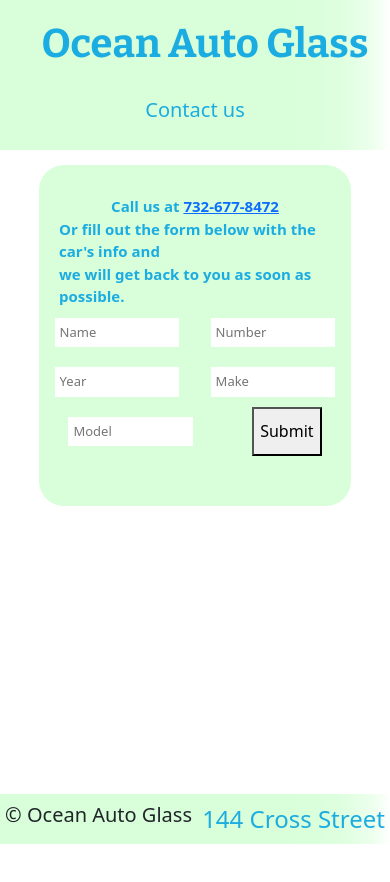
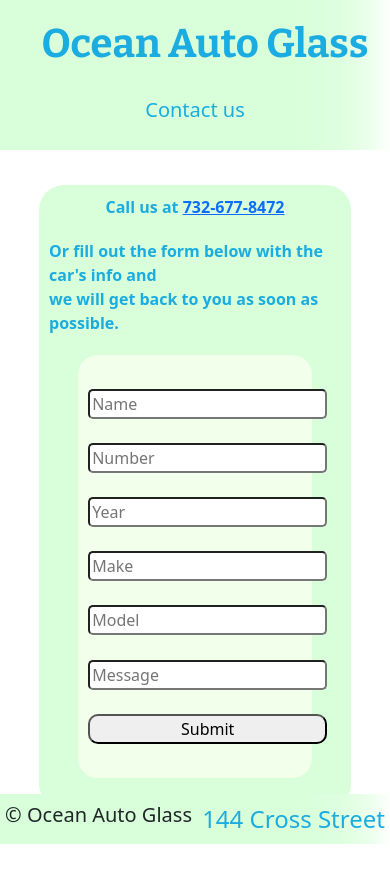
Before and after one commit to motty-mandel/ocean-auto-glass, a React (Vite) app in the folder client/: page /contact in a window 390 px wide. Shown: the top 882 px of the page. Before the commit the page ends 844 px from the top, so only its background shows below. Built offline with nearby package versions, Linux system fonts and the light colour scheme.

Commit message:
fixed the contact form

```diff
--- a/client/src/pages/Contact.jsx
+++ b/client/src/pages/Contact.jsx
@@ -2,6 +2,16 @@ import React from "react";
 import './contact.css';
 
 export default function Contact() {
+
+    const eraseNames = () => {
+        document.getElementById('name').value = '';
+        document.getElementById('number').value = '';
+        document.getElementById('year').value = '';
+        document.getElementById('make').value = '';
+        document.getElementById('model').value = '';
+        document.getElementById('message').value = '';
+    }
+
     return (
         <div className='contact'>
             <div className="formDiv">
@@ -9,12 +19,13 @@ export default function Contact() {
             <p>Or fill out the form below with the car's info and
                 <br />
                 we will get back to you as soon as possible.</p>
-            <form>
-                <input type="text" placeholder="Name" />
-                <input type="text" placeholder="Number" />
-                <input type="text" placeholder="Year" />
-                <input type="text" placeholder="Make" />
-                <input type="text" placeholder="Model" />
+            <form action="https://getform.io/f/4cbf3c77-b4f1-4502-ac06-d26cafe10df8" method="POST">
+                <input id="name" type="text" name="Name" placeholder="Name"/>
+                <input id="number" type="text" name="Number" placeholder="Number"/>
+                <input id="year" type="text" name="Year" placeholder="Year"/>
+                <input id="make" type="text" name="Make" placeholder="Make"/>
+                <input id="model" type="text" name="Model" placeholder="Model"/>
+                <input id="message" type="text" name="Message" placeholder="Message"/>
                 <button type="submit">Submit</button>
             </form>
             </div>
--- a/client/src/pages/contact.css
+++ b/client/src/pages/contact.css
@@ -2,59 +2,70 @@
     display: flex;
     flex-direction: column;
     align-items: center;
-    height: 100%;
+    justify-content: center;
+    height: calc(100vh - 150px);
 }
 
 .formDiv {
+    background-color: var(--secondary-color);
+    padding: 40px;
+    width: 50%;
+    height: 90%;
+    border-radius: 25px;
     display: flex;
     flex-direction: column;
     align-items: center;
-    width: 40%;
-    height: 100%;
-    margin-top: 15px;
-    padding: 30px 0 50px 0;
-    background-color: var(--secondary-color);
-    border-radius: 25px;
-}
-
-.formDiv form {
-    display: flex;
-    flex-direction: row;
-    justify-content: space-around;
-    flex-wrap: wrap;
-}
-
-.formDiv h2 {
-    color: var(--main-color);
-    font-size: 40px;
-    font-weight: bolder;
 }
 
 .formDiv p {
     color: var(--main-color);
-    font-size: 20px;
-    margin: 0 20px;
     font-weight: bolder;
+    margin-bottom: 20px;
 }
 
-.formDiv input {
+.formDiv form {
+    background-color: rgb(242, 255, 235);
+    display: flex;
+    flex-direction: row;
+    flex-wrap: wrap;
+    justify-content: space-between;
+    border-radius: 20px;
+    padding: 10px;
+    height: 70%;
+}
+
+.formDiv form input {
     margin: 10px 0;
-    border: none;
-    font-size: small;
-    padding: 5px;
+    border-radius: 5px;
+    height: 40px;
+}
+
+.formDiv form button {
+    height: 30px;
+    margin-right: 125px;
+    border-radius: 10px;
 }
 
 @media screen and (max-width: 1025px) {
+    .contact {
+        margin-bottom: 50px;
+    }
     .formDiv {
+        width: 80%;
+        padding: 10px;
+    }
+    .formDiv form {
+        flex-direction: column;
+        justify-content: space-evenly;
+        height: 70%;
         width: 80%;
     }
     .formDiv form input {
-        width: 100%;
+        margin: 0;
+        height: 30px;
     }
-    .formDiv p {
-        font-size: 15px;
+    .formDiv form button {
+        margin-right: 0;
     }
-    .formDiv form input {
-        width: 40%;
-    }
+
 }
```
